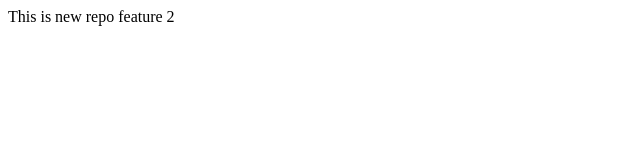
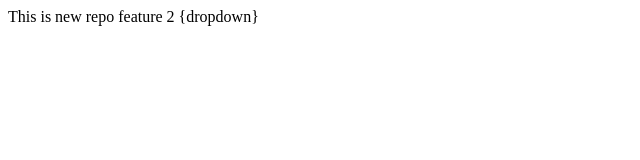
Before and after one commit to Vanshmightknow/localrepo, a plain HTML site: page index.html in a window 1280 px wide. Shown: the whole page, without its empty margins (0-640 px from the left). Drawn offline with Linux system fonts and the light colour scheme.

```diff
--- a/index.html
+++ b/index.html
@@ -1,3 +1,3 @@
 <p>This is new repo
-    feature 2
+    feature 2 {dropdown}
 </p>
```
